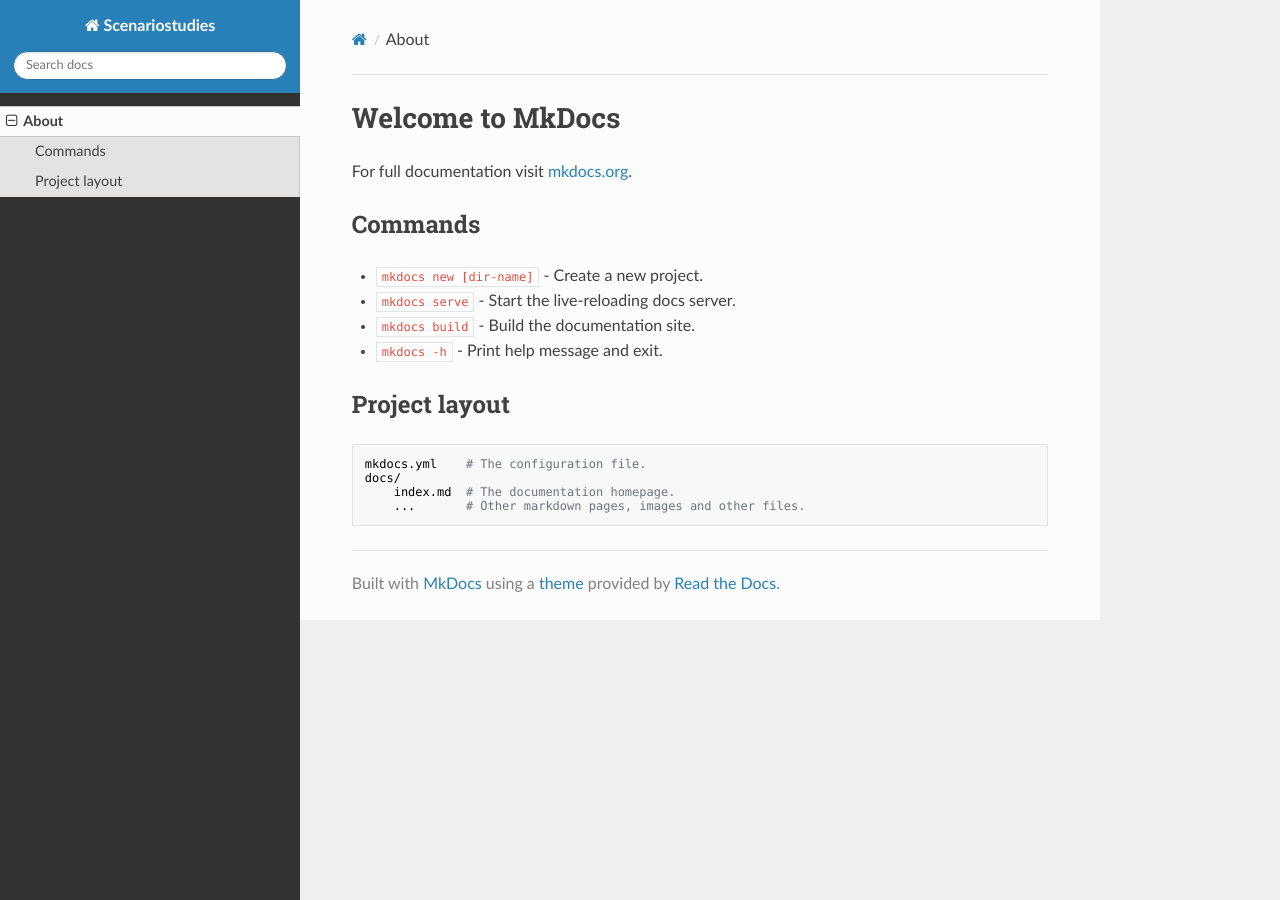
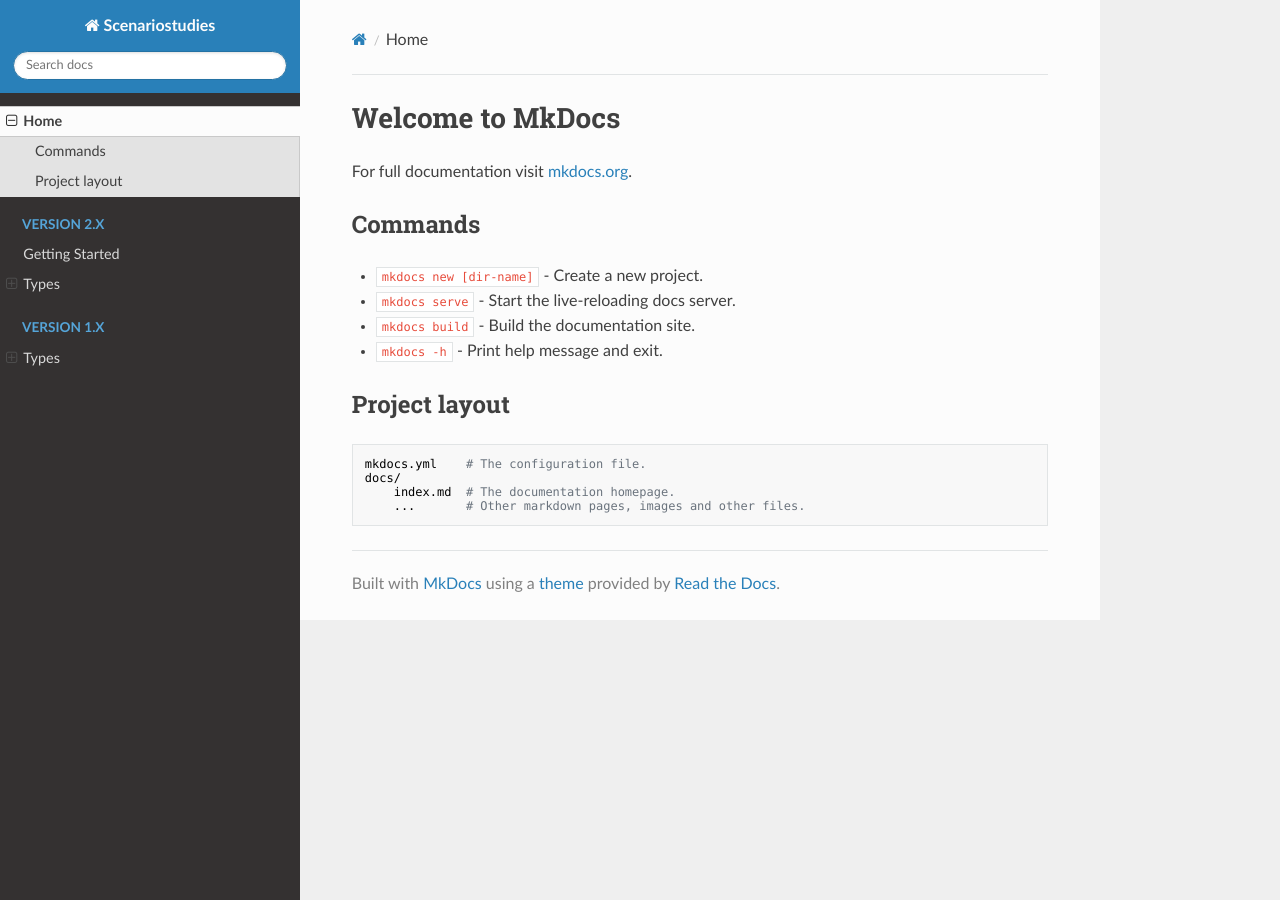
Before and after one commit to AdeV-Oly/Scenariostudies, an MkDocs documentation site: the page built from docs/index.md, in a window 1280 px wide. Built offline with MkDocs 1.6.1, drawn with Linux system fonts in a browser that asks for light colours; nearby versions of some CDN libraries.

Commit message:
Update mkdocs.yml

```diff
--- a/mkdocs.yml
+++ b/mkdocs.yml
@@ -1,13 +1,15 @@
 site_name: Scenariostudies
-site_url: https://AdeV-Oly.github.io
-site_author: Albert de Vries
-site_description: Github Pages pagina voor Kennisbasis modellen - Voeding.
+site_url: https://github.com/AdeV-Oly/Scenariostudies/
+nav:
+    - Home: index.md
+    - Version 2.x:
+        - Getting Started: v2/getting-started.md
+        - Types:
+            - Comments: v2/types/comments.md
+    - Version 1.x:
+        - Types:
+            - Comments: v1/types/comments.md
+            - Posts: v1/types/posts.md
 
-nav:
-  - About: index.md
 
-theme:
-  name: readthedocs
-  highlightjs:  true
-  jljs_languages:
-    - yaml
+theme: readthedocs
```
